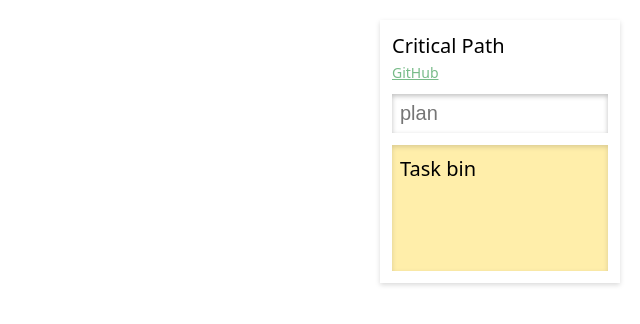
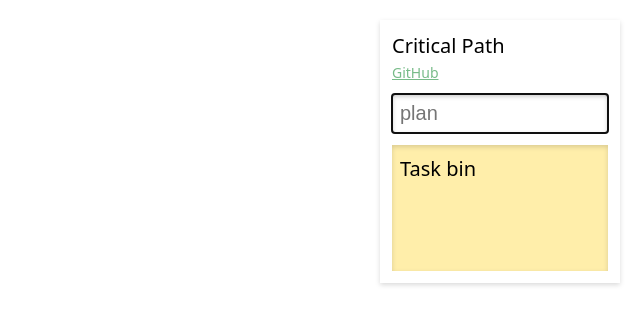
Before and after one commit to kconner/godspeed-you-blocked-developer, a React (Create React App) app: page / in a window 1280 px wide. Shown: the top 324 px of the page, without its empty margins (640-1280 px from the left). Built offline with nearby package versions, Linux system fonts and the light colour scheme.

Commit message:
Focus current plan ID text field on load

```diff
--- a/src/components/TextField.tsx
+++ b/src/components/TextField.tsx
@@ -4,15 +4,17 @@ import './TextField.css';
 export interface Props {
   placeholder: string;
   value: string;
+  autofocus?: boolean;
   onChangeValue: (value: string) => void;
 }
 
-export default ({ placeholder, value, onChangeValue }: Props) => (
+export default ({ placeholder, value, autofocus, onChangeValue }: Props) => (
   <div className="textField">
     <input
       type="text"
       placeholder={placeholder}
       value={value}
+      autoFocus={autofocus || false}
       onChange={event => onChangeValue(event.target.value)}
     />
   </div>
--- a/src/containers/CurrentPlanIDForm.ts
+++ b/src/containers/CurrentPlanIDForm.ts
@@ -6,6 +6,7 @@ import { connect, Dispatch } from 'react-redux';
 const mapStateToProps = ({ currentPlanID }: StoreState) => ({
   placeholder: 'plan',
   value: currentPlanID,
+  autofocus: true,
 });
 
 const mapDispatchToProps = (dispatch: Dispatch<actions.Action>) => ({
```
